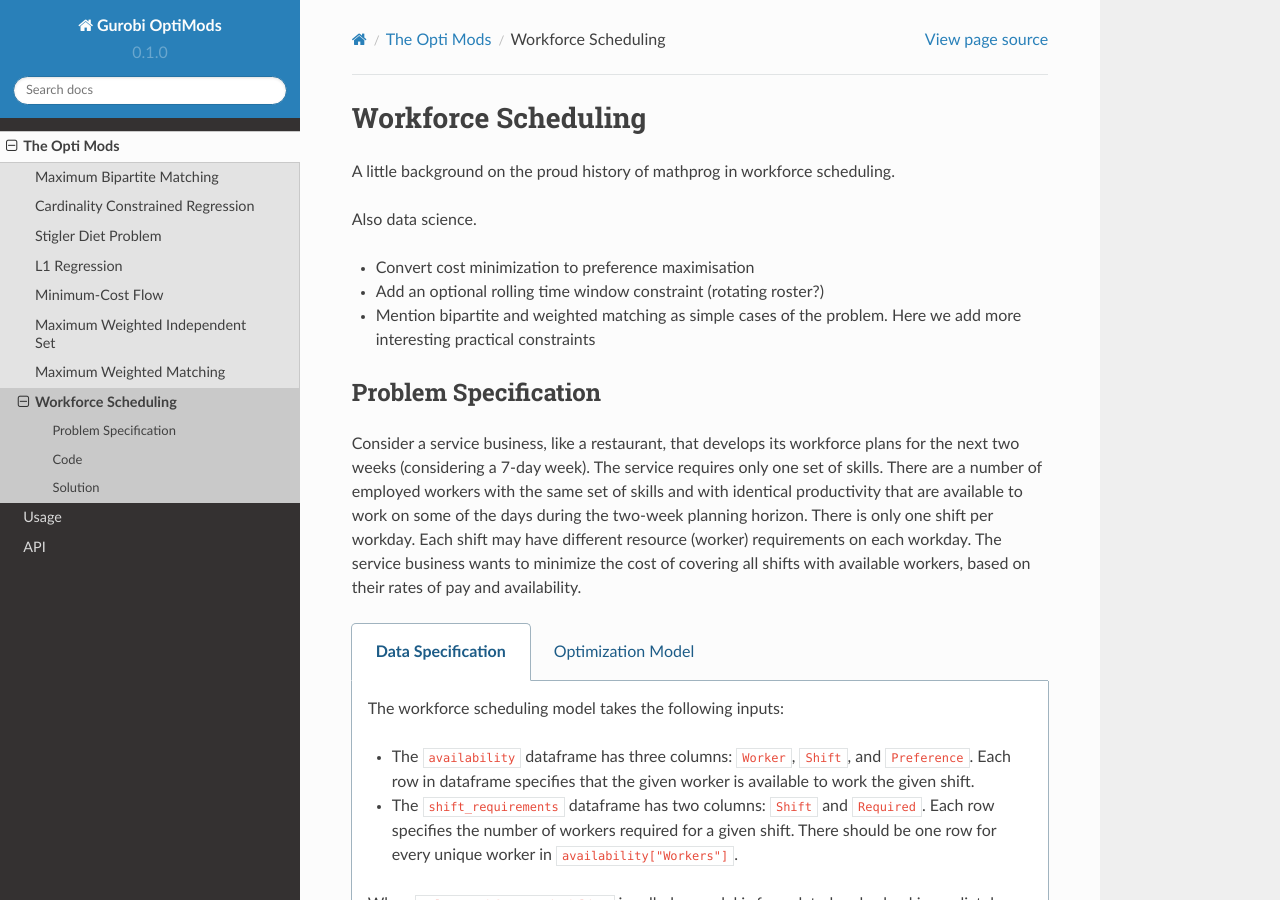
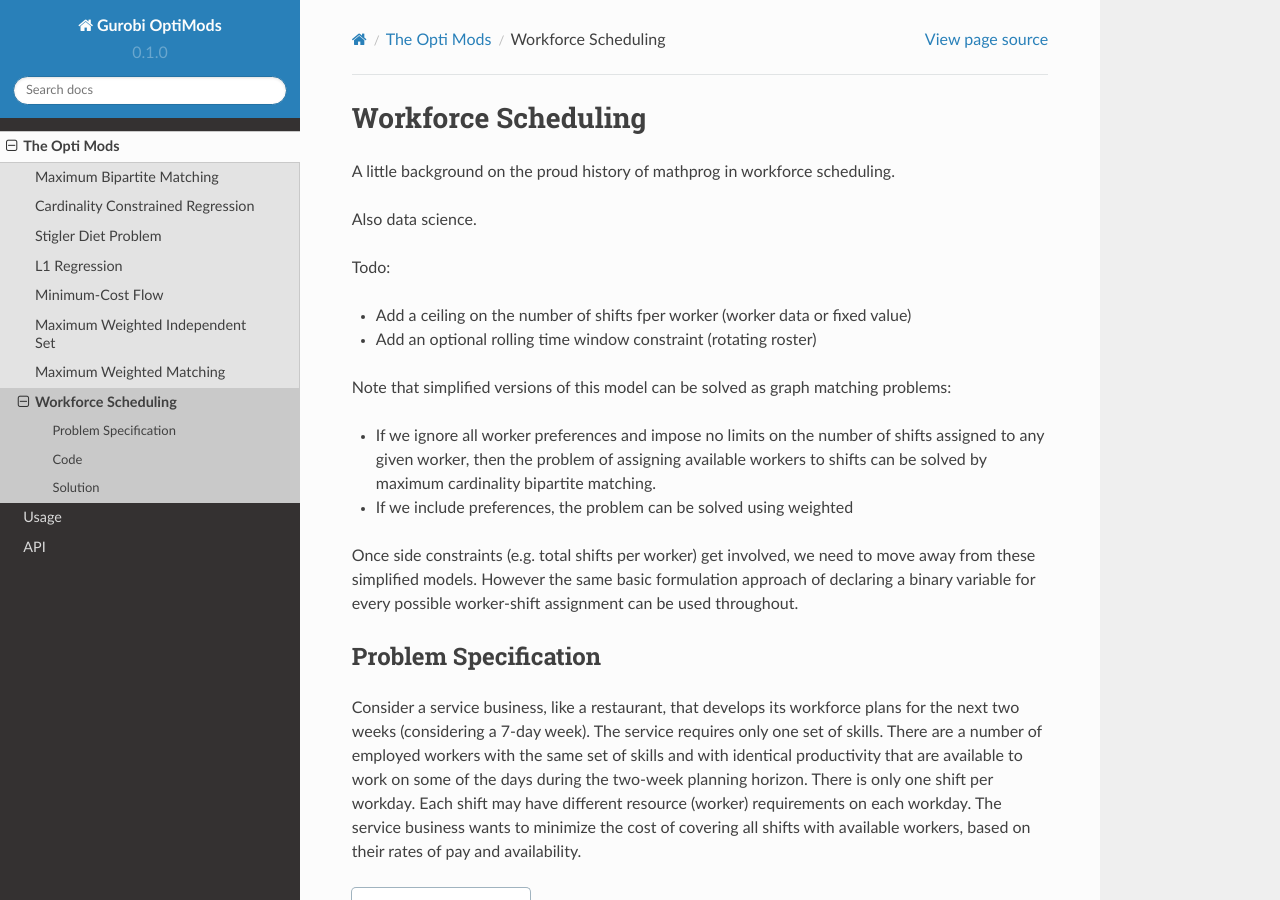
Before and after one commit to Gurobi/gurobi-optimods, a Sphinx documentation site: the page built from docs/source/mods/workforce.rst, in a window 1280 px wide and 900 px high. Built offline with Sphinx 7.4.7 and the Read the Docs theme 2.0.0, drawn with Linux system fonts in a browser that asks for light colours.

Commit message:
Add notes on workforce vs matching

```diff
--- a/docs/source/mods/workforce.rst
+++ b/docs/source/mods/workforce.rst
@@ -5,9 +5,23 @@ A little background on the proud history of mathprog in workforce scheduling.
 
 Also data science.
 
-- Convert cost minimization to preference maximisation
-- Add an optional rolling time window constraint (rotating roster?)
-- Mention bipartite and weighted matching as simple cases of the problem. Here we add more interesting practical constraints
+Todo:
+
+- Add a ceiling on the number of shifts fper worker (worker data or fixed value)
+- Add an optional rolling time window constraint (rotating roster)
+
+Note that simplified versions of this model can be solved as graph matching
+problems:
+
+* If we ignore all worker preferences and impose no limits on the number of
+  shifts assigned to any given worker, then the problem of assigning available
+  workers to shifts can be solved by maximum cardinality bipartite matching.
+* If we include preferences, the problem can be solved using weighted
+
+Once side constraints (e.g. total shifts per worker) get involved, we need to
+move away from these simplified models. However the same basic formulation
+approach of declaring a binary variable for every possible worker-shift
+assignment can be used throughout.
 
 Problem Specification
 ---------------------
```
